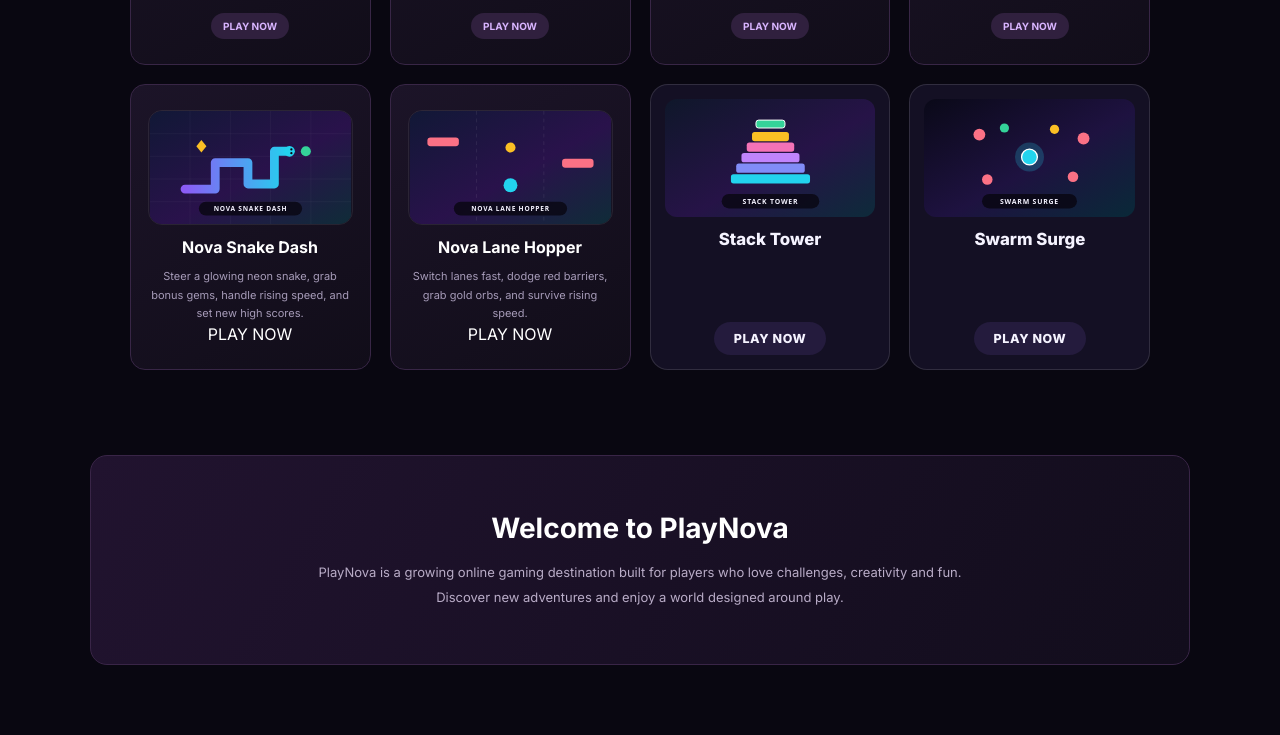
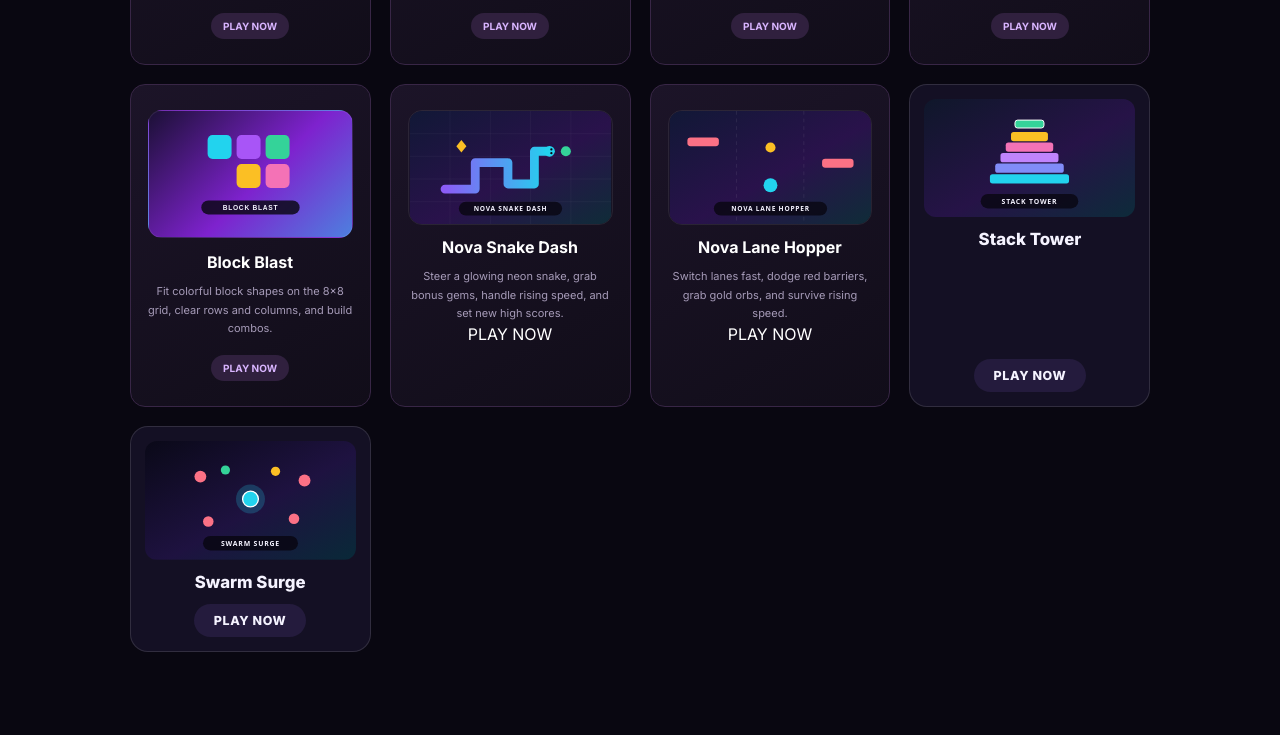
Before and after one commit to Nishat628/Playnova, a plain HTML site: page index.html in a window 1280 px wide. Shown: the part 1713-2448 px from the top of the page. Drawn offline with Linux system fonts and the light colour scheme.

Commit message:
Update index.html

```diff
--- a/index.html
+++ b/index.html
@@ -310,6 +310,10 @@ nav a:hover { color:var(--light); }
 
 .thumb-hexa {
   background: linear-gradient(135deg, #1e1b4b 0%, #2563eb 55%, #f59e0b 140%);
+}
+
+.thumb-blockblast {
+  background: linear-gradient(135deg, #1b1035 0%, #7e22ce 55%, #22d3ee 140%);
 }
 
 .game-card:hover {
@@ -651,6 +655,23 @@ footer p {
       <a href="hexa-stack-vs.html" class="status">PLAY NOW</a>
     </article>
 
+    <article class="game-card" data-category="puzzle" data-name="block blast">
+      <div class="game-thumb thumb-blockblast">
+        <svg viewBox="0 0 320 200" fill="none" xmlns="http://www.w3.org/2000/svg">
+          <rect x="92" y="38" width="38" height="38" rx="8" fill="#22D3EE"/>
+          <rect x="138" y="38" width="38" height="38" rx="8" fill="#A855F7"/>
+          <rect x="184" y="38" width="38" height="38" rx="8" fill="#34D399"/>
+          <rect x="138" y="84" width="38" height="38" rx="8" fill="#FBBF24"/>
+          <rect x="184" y="84" width="38" height="38" rx="8" fill="#F472B6"/>
+          <rect x="82" y="142" width="156" height="22" rx="11" fill="#090712" fill-opacity="0.82"/>
+          <text x="160" y="157" text-anchor="middle" fill="#F5F3FF" font-family="Arial, sans-serif" font-size="10.5" font-weight="800" letter-spacing="1.2">BLOCK BLAST</text>
+        </svg>
+      </div>
+      <h3>Block Blast</h3>
+      <p>Fit colorful block shapes on the 8x8 grid, clear rows and columns, and build combos.</p>
+      <a href="block-blast.html" class="status">PLAY NOW</a>
+    </article>
+
     <article class="game-card" data-category="arcade" data-name="nova snake dash">
       <div class="game-thumb" style="border-radius:14px;overflow:hidden;aspect-ratio:16/9;margin-bottom:12px;">
         <svg viewBox="0 0 320 180" width="100%" height="100%" xmlns="http://www.w3.org/2000/svg">
```
